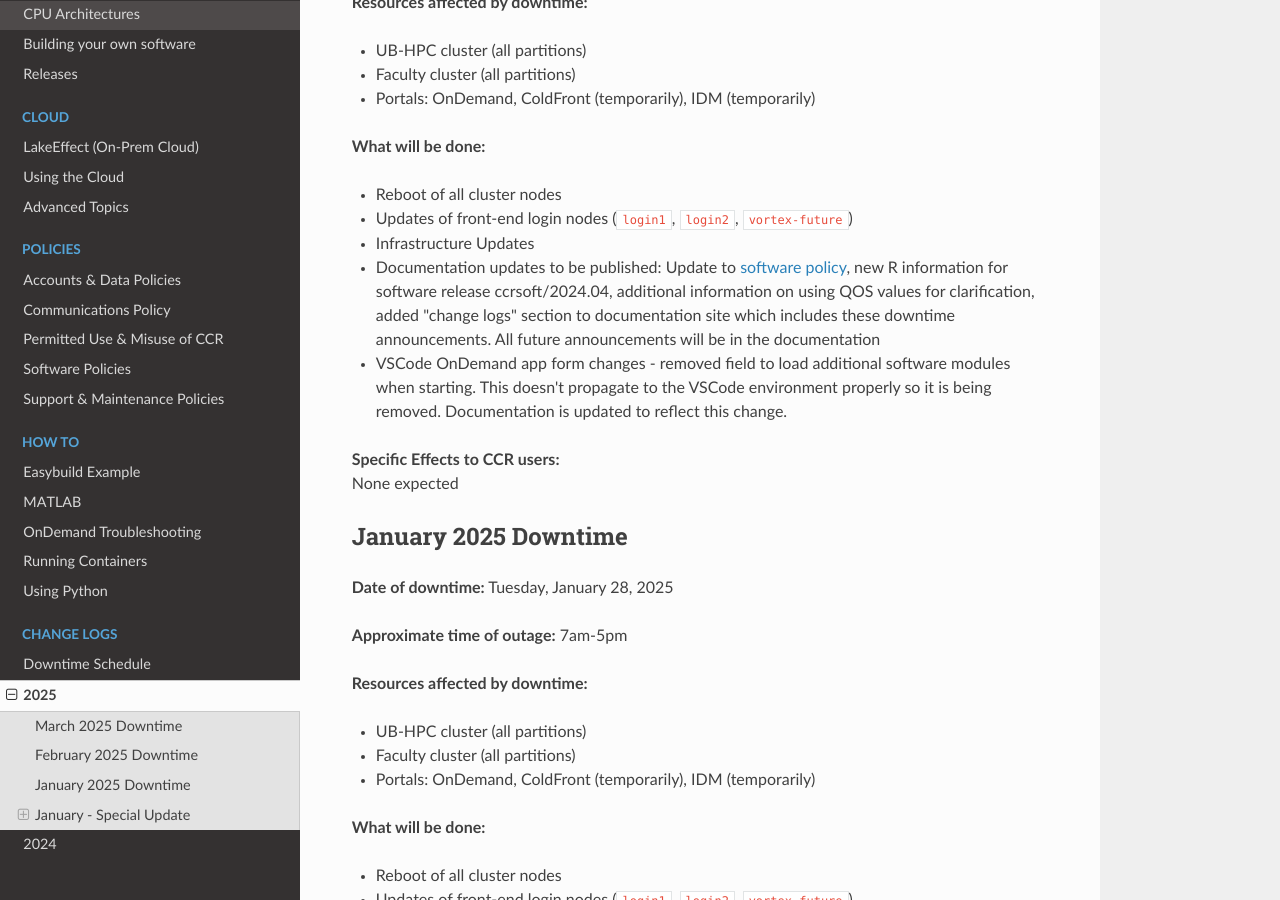
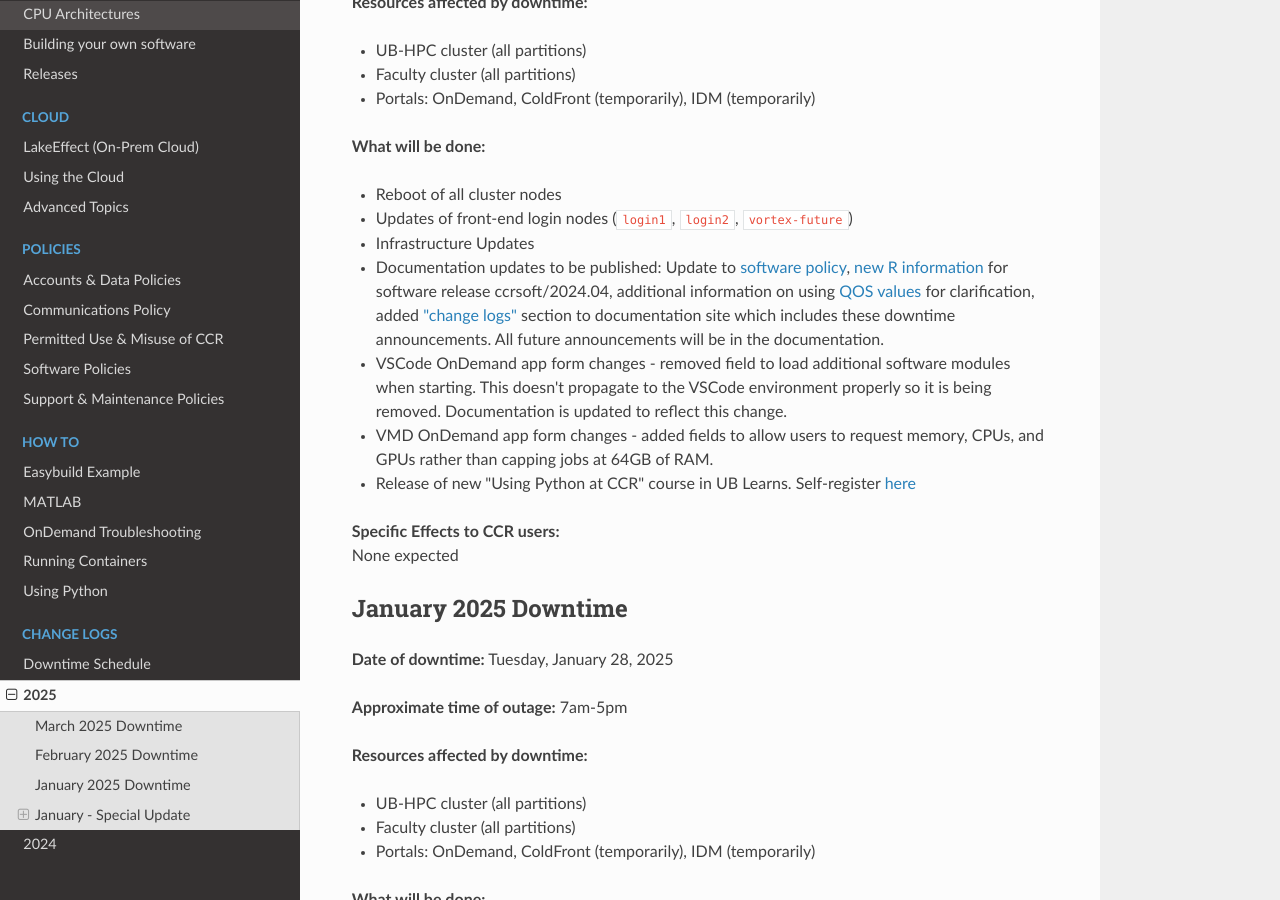
Before and after one commit to ubccr/ccrdocs, an MkDocs documentation site: the page built from pages/changelogs/2025.md, in a window 1280 px wide and 900 px high, scrolled down 906 px. Built offline with MkDocs 1.6.1, drawn with Linux system fonts in a browser that asks for light colours; nearby versions of some CDN libraries.

Commit message:
added python course info & updated downtime list

```diff
--- a/pages/changelogs/2025.md
+++ b/pages/changelogs/2025.md
@@ -41,8 +41,10 @@ TBD
  - Reboot of all cluster nodes
  - Updates of front-end login nodes (`login1`, `login2`, `vortex-future`)
  - Infrastructure Updates
- - Documentation updates to be published: Update to [software policy](../policies/software.md), new R information for software release ccrsoft/2024.04, additional information on using QOS values for clarification, added "change logs" section to documentation site which includes these downtime announcements.  All future announcements will be in the documentation
+ - Documentation updates to be published: Update to [software policy](../policies/software.md), [new R information](../software/modules.md#r) for software release ccrsoft/2024.04, additional information on using [QOS values](../hpc/jobs.md#slurm-directives-partitions-qos) for clarification, added ["change logs"](../changelogs/2025-downtime-schedule.md) section to documentation site which includes these downtime announcements.  All future announcements will be in the documentation.
  - VSCode OnDemand app form changes - removed field to load additional software modules when starting.  This doesn't propagate to the VSCode environment properly so it is being removed.  Documentation is updated to reflect this change.
+ - VMD OnDemand app form changes - added fields to allow users to request memory, CPUs, and GPUs rather than capping jobs at 64GB of RAM.
+ - Release of new "Using Python at CCR" course in UB Learns.  Self-register [here](https://ublearns.buffalo.edu/d2l/le/discovery/view/course/288741)
 
 **Specific Effects to CCR users:**
 None expected
```
Also changed, not shown: pages/changelogs/2025-downtime-schedule.md (+1 -1 lines), pages/howto/python.md (+7 -0 lines), pages/software/modules.md (+6 -7 lines).
